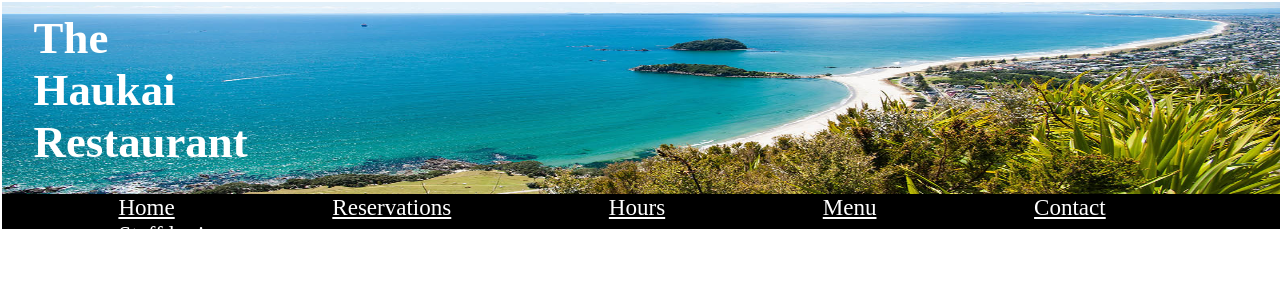
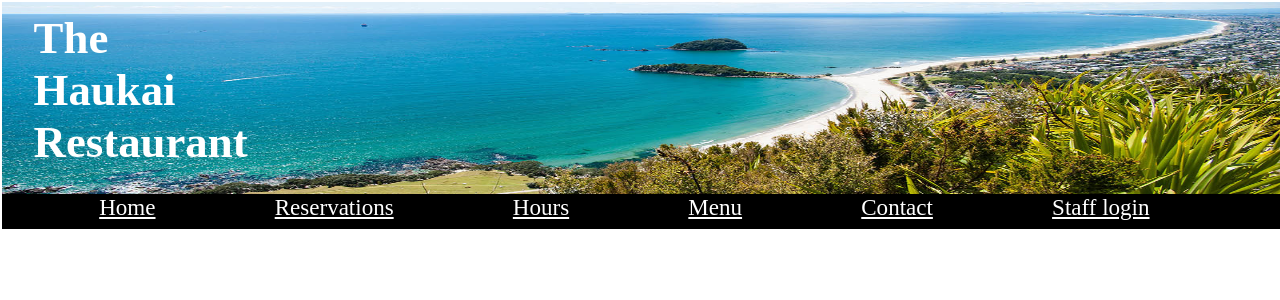
Before and after one commit to CeliaEva98/CeliaEva98.github.io, a PHP site: page /login.html in a window 1280 px wide. Shown: the top 300 px of the page. Run offline with PHP 8.4, Linux system fonts and the light colour scheme.

Commit message:
definitely over it

```diff
--- a/login.html
+++ b/login.html
@@ -14,8 +14,8 @@
         </header>
         <div role="navigation">
             <nav>
-                <ul class="navmenu1">
-                    <li><a href="home.html">Home</a></li>
+                <ul class="navmenu6">
+                    <li><a href="index.html">Home</a></li>
                     <li><a href="reservations.html">Reservations</a></li>
                     <li><a href="hours.html">Hours</a></li>
                     <li><a href="menu.html">Menu</a></li>
--- a/styles/styles.css
+++ b/styles/styles.css
@@ -91,7 +91,7 @@ h1 {
     display: inline;
     font-size: 1.8vw;
     text-align: right;
-    margin: 6vw;
+    margin: 4.5vw;
     color: white;
 }
 
@@ -117,7 +117,7 @@ h1 {
     display: inline;
     font-size: 1.8vw;
     text-align: right;
-    margin: 6vw;
+    margin: 4.5vw;
     color: white;
 }
 
@@ -216,7 +216,7 @@ h1 {
     display: inline;
     font-size: 1.8vw;
     text-align: right;
-    margin: 6vw;
+    margin: 4.5vw;
     color: white;
 }
 
@@ -252,7 +252,7 @@ h1 {
     display: inline;
     font-size: 1.8vw;
     text-align: right;
-    margin: 6vw;
+    margin: 4.5vw;
     color: white;
 }
 
@@ -278,7 +278,7 @@ h1 {
     display: inline;
     font-size: 1.8vw;
     text-align: right;
-    margin: 6vw;
+    margin: 4.5vw;
     color: white;
 }
 
@@ -401,7 +401,7 @@ h4 {
     display: inline;
     font-size: 1.8vw;
     text-align: right;
-    margin: 6vw;
+    margin: 4.5vw;
     color: white;
 }
 
@@ -412,6 +412,31 @@ h4 {
 .navmenu5 li a:hover {
     color: cornflowerblue;
 }
+.navmenu6 {
+    width: 97.25vw;
+    display: block;
+    margin: 0;
+    margin-left: -0.5vw;
+    widows: 90vw;
+    background-color: black;
+    height: 2.75vw;
+}
+.navmenu6 li {
+    display: inline;
+    font-size: 1.8vw;
+    text-align: right;
+    margin: 4.5vw;
+    color: white;
+}
+
+.navmenu6 li a {
+    color: white;
+}
+
+.navmenu6 li a:hover {
+    color: cornflowerblue;
+}
+
 
 .rawfish {
     margin-top: 7vw;
```
Also changed, not shown: private/staffonly.html (+32 -0 lines), 1 other file.
